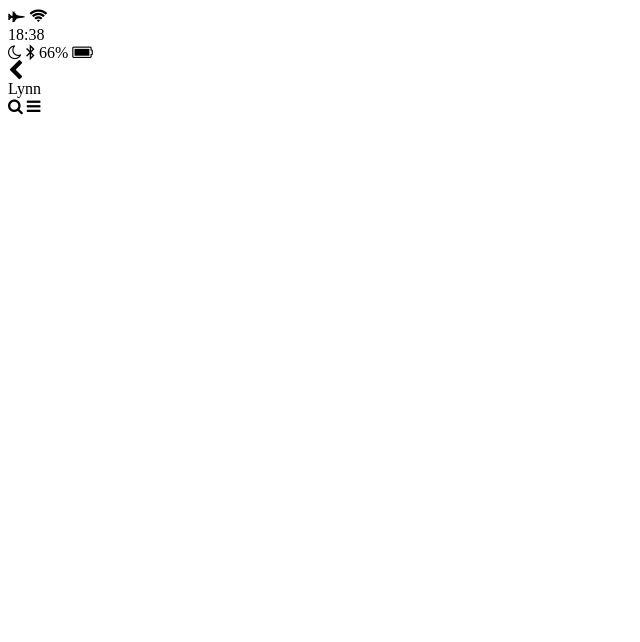
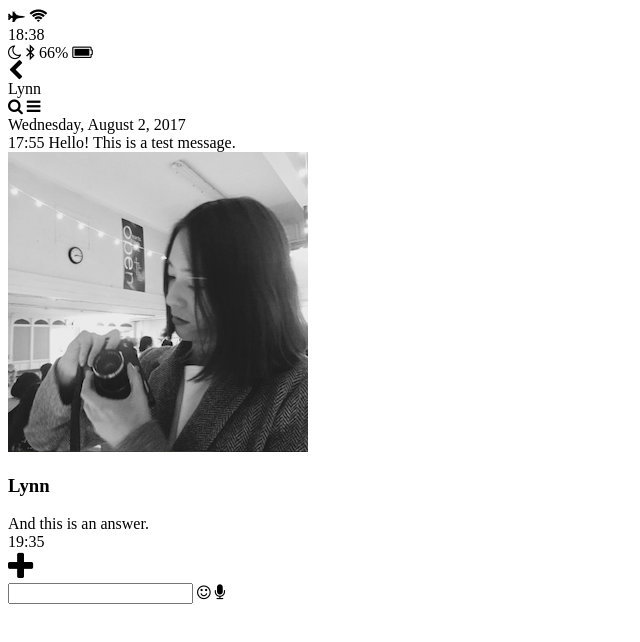
Before and after one commit to Yesdoing/kakao-clone, a plain HTML site: page chat.html in a window 1280 px wide. Shown: the whole page, without its empty margins (0-640 px from the left). Drawn offline with Linux system fonts and the light colour scheme.

Commit message:
chat is done!

```diff
--- a/chat.html
+++ b/chat.html
@@ -1,5 +1,6 @@
 <!DOCTYPE html>
 <html lang="en">
+
 <head>
     <meta charset="UTF-8">
     <meta name="viewport" content="width=device-width, initial-scale=1.0">
@@ -7,6 +8,7 @@
     <link rel="stylesheet" href="https://maxcdn.bootstrapcdn.com/font-awesome/4.7.0/css/font-awesome.min.css">
     <title>Chat</title>
 </head>
+
 <body>
     <header>
         <div class="header__top">
@@ -20,7 +22,9 @@
             <div class="header__column">
                 <i class="fa fa-moon-o"></i>
                 <i class="fa fa-bluetooth-b"></i>
-                <span class="header__battery">66% <i class="fa fa-battery-full"></i></span>
+                <span class="header__battery">66%
+                    <i class="fa fa-battery-full"></i>
+                </span>
             </div>
         </div>
         <div class="header__bottom">
@@ -36,5 +40,39 @@
             </div>
         </div>
     </header>
+    <main class="chat">
+        <div class="date-divider">
+            <span class="date-divider__text">
+                Wednesday, August 2, 2017
+            </span>
+        </div>
+        <div class="chat__message chat__message--from-me">
+            <span class="chat__message-time">17:55</span>
+            <span class="chet__message-body">
+                Hello! This is a test message.
+            </span>
+        </div>
+        <div class="chat__message chat__message--to-me">
+            <img src="images/avatar.jpg" alt="" class="chat__message-avatar">
+            <div class="chat__message-center">
+                <h3 class="chat__message-username">Lynn</h3>
+                <span class="chet__message-body">
+                    And this is an answer.
+                </span>
+            </div>
+            <span class="chat__message-time">19:35</span>
+        </div>
+    </main>
+    <div class="type-message">
+        <i class="fa fa-plus fa-2x"></i>
+        <div class="type-message__input">
+            <input type="text">
+            <i class="fa fa-smile-o"></i>
+            <span class="record-message">
+                <i class="fa fa-microphone"></i>
+            </span>
+        </div>
+    </div>
 </body>
+
 </html>
```
Also changed, not shown: chats.html (+4 -0 lines).
